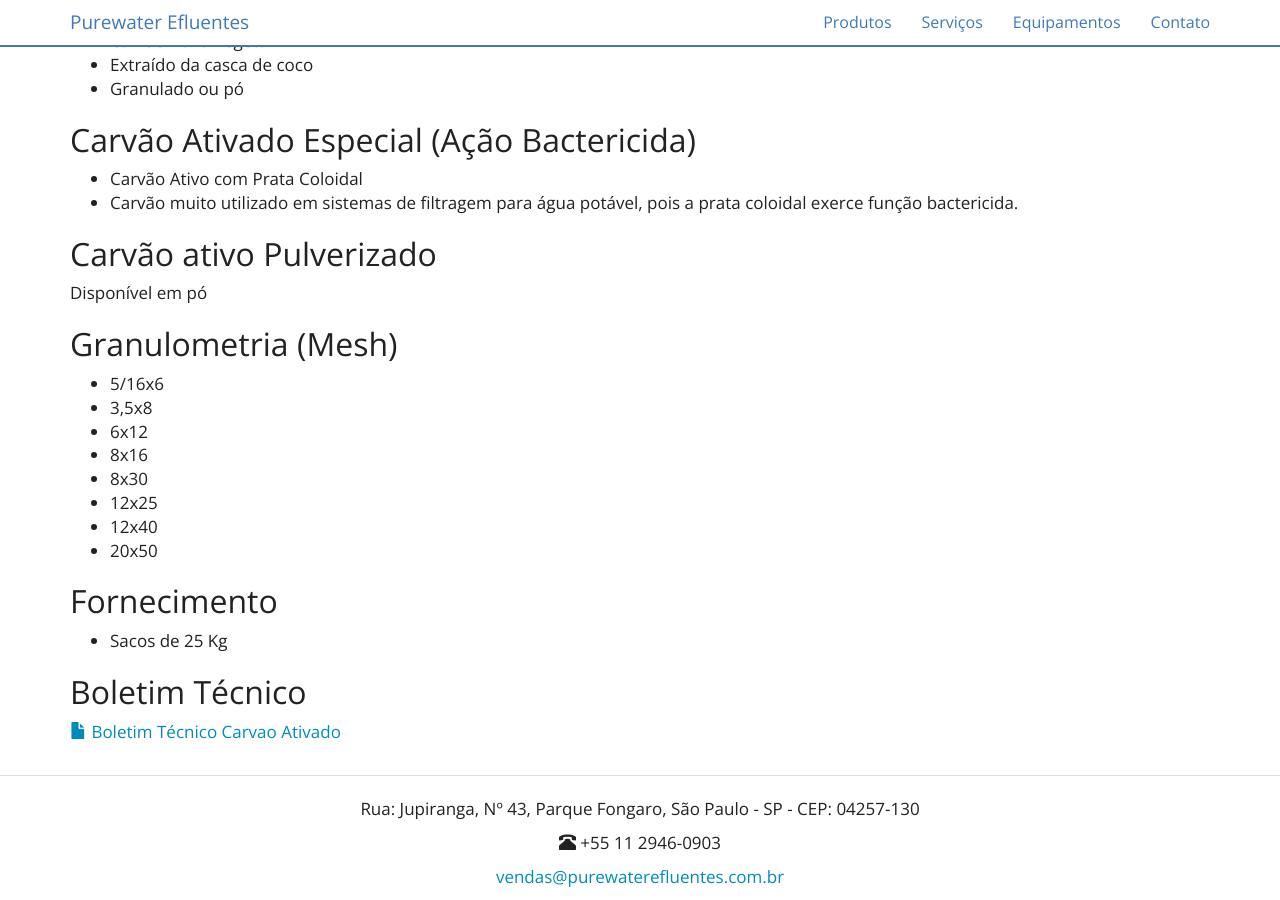
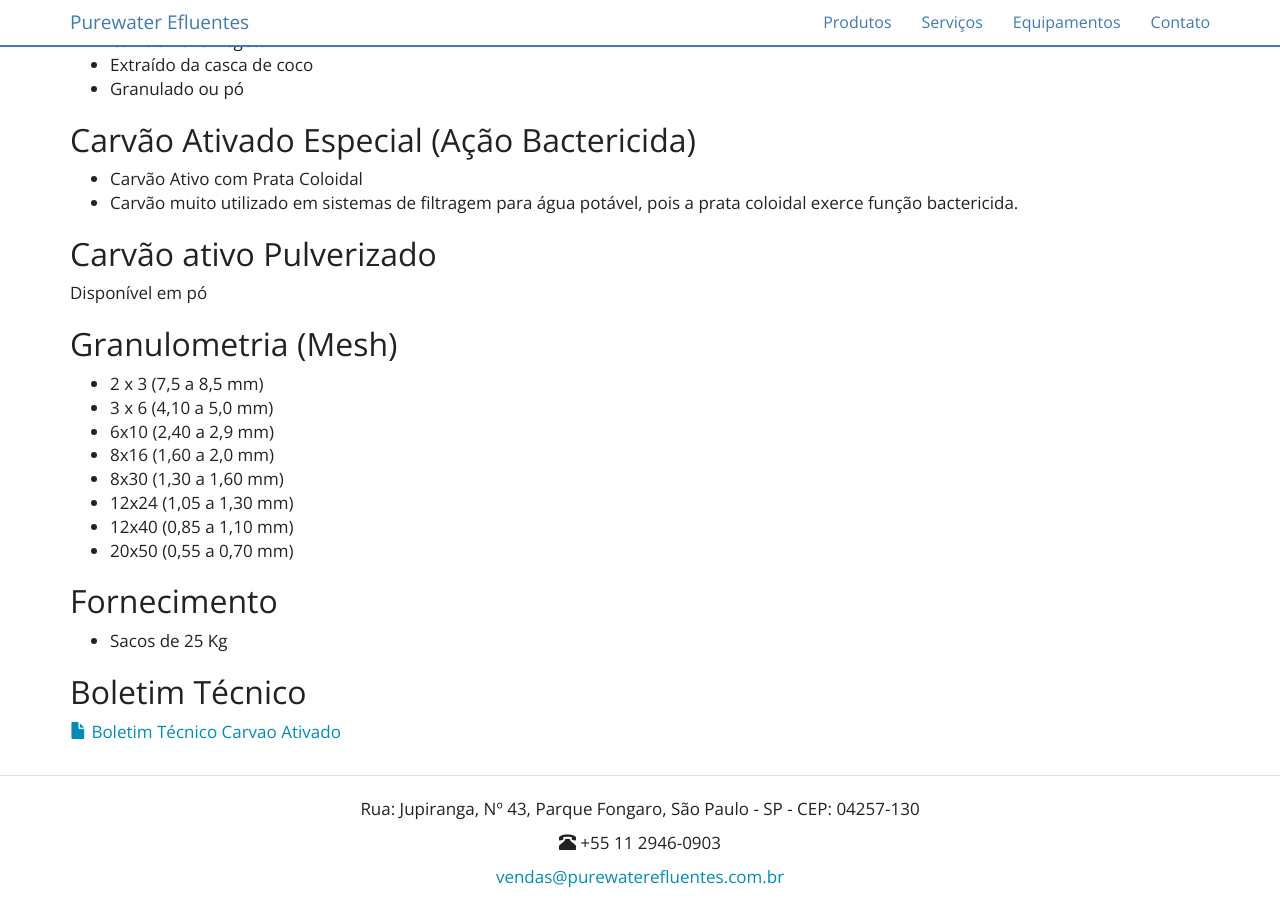
Before and after one commit to purewaterefluentes/purewaterefluentes.github.io, a Jekyll site: the page built from produtos/carvao-ativado.md, in a window 1280 px wide and 900 px high, scrolled down 731 px. Built offline with Jekyll 4.4.1, drawn with Linux system fonts in a browser that asks for light colours; nearby versions of some CDN libraries; library files that are not in the unit come from our copies.

Commit message:
Update carvao-ativado.md

```diff
--- a/produtos/carvao-ativado.md
+++ b/produtos/carvao-ativado.md
@@ -33,14 +33,14 @@ Disponível em pó
 
 ## Granulometria (Mesh)
 
-- 5/16x6
-- 3,5x8
-- 6x12
-- 8x16
-- 8x30
-- 12x25
-- 12x40
-- 20x50
+- 2 x 3  (7,5 a 8,5 mm)
+- 3 x 6  (4,10 a 5,0 mm)
+- 6x10   (2,40 a 2,9 mm)
+- 8x16   (1,60 a 2,0 mm)
+- 8x30   (1,30 a 1,60 mm)
+- 12x24  (1,05 a 1,30 mm)
+- 12x40  (0,85 a 1,10 mm)
+- 20x50  (0,55 a 0,70 mm)
 
 ## Fornecimento
 
```
